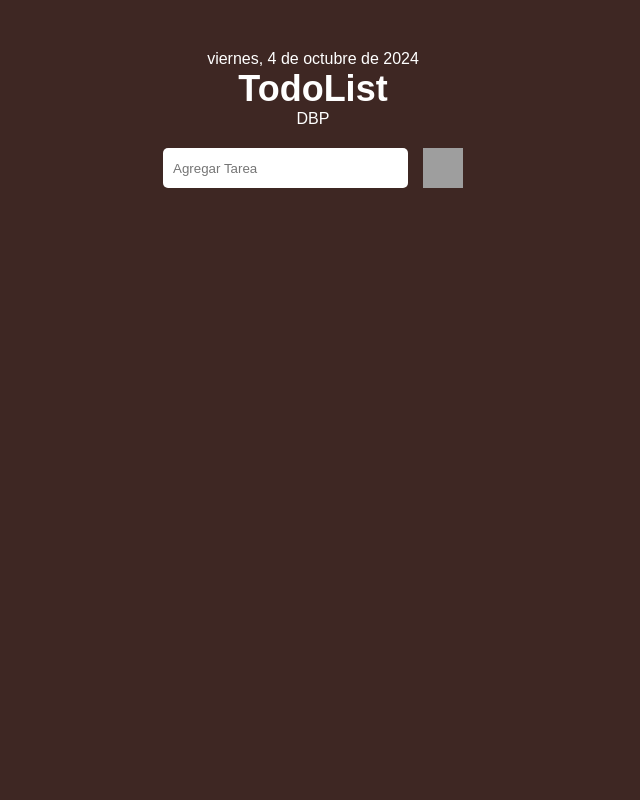
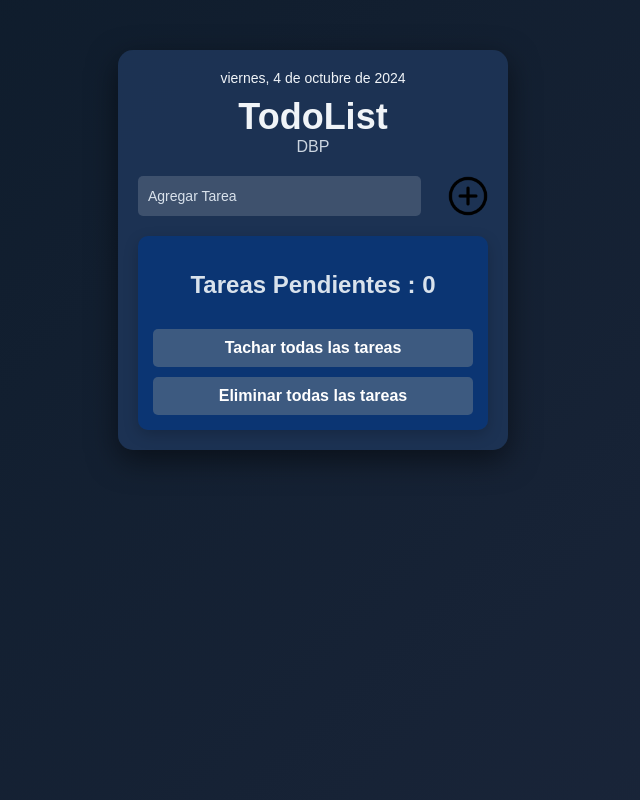
Before and after one commit to FerPonce42/TAREAS-DBEP, a Flask app: page / in a window 1280 px wide. Shown: the whole page, without its empty margins (327-967 px from the left). Run offline with Flask 3, Linux system fonts and the light colour scheme; grey boxes are pictures that could not be loaded.

Commit message:
todo list terminado

```diff
--- a/TODOLIST/app.py
+++ b/TODOLIST/app.py
@@ -13,18 +13,18 @@ def index():
 @app.route("/convert", methods=["POST"])
 def convert():
 
-    # Query for currency exchange rate
+    # Consulta para obtener la tasa de cambio de divisas
     currency = request.form.get("currency")
     res = requests.get(
         "http://data.fixer.io/api/latest",
         params={"access_key": "b42cc38fe4cd5b869888c5a9902aeb3c", "symbols": currency}
     )
 
-    # Make sure request succeeded
+    # Asegurarse de que la solicitud fue exitosa
     if res.status_code != 200:
         return jsonify({"success": False})
 
-    # Make sure currency is in response
+    # Asegurarse de que la moneda esté en la respuesta
     data = res.json()
     if currency not in data.get("rates", []):
         return jsonify({"success": False})
--- a/TODOLIST/static/css/styles.css
+++ b/TODOLIST/static/css/styles.css
@@ -1,26 +1,49 @@
+/* FONDO GENERAL */
 body {
-    font-family: Arial, sans-serif;
-    background-color: #3e2723;
-    color: white;
+    font-family: 'Montserrat', sans-serif;
+    background: linear-gradient(135deg, #0d1b2a, #1b263b);
+    color: #d9e2ec; /* text */
     margin: 0;
     padding: 0;
+    height: 100vh;
+    display: flex;
+    justify-content: flex-start;
+    align-items: center;
+    flex-direction: column;
 }
 
+/* Contenedor principal */
 .container {
-    width: 300px;
-    margin: 0 auto;
-    padding-top: 50px;
+    background-color: rgba(29, 53, 87, 0.9);
+    padding: 20px;
+    border-radius: 15px;
+    box-shadow: 0px 10px 30px rgba(0, 0, 0, 0.5);
+    text-align: center;
+    width: 350px;
+    margin-top: 50px; /* Alinear superiorMENTE*/
 }
 
-.title {
-    text-align: center;
-}
-
+/* TITULO */
 .title h1 {
     margin: 0;
     font-size: 36px;
+    font-weight: 600;
+    color: #f0f4f8;
 }
 
+.title span {
+    font-size: 16px;
+    color: #cbd5e0;
+}
+
+/* FECHA */
+#date {
+    font-size: 14px;
+    margin-bottom: 10px;
+    color: #f0f4f8; /* contraste alto */
+}
+
+/* INPUT, AGREGAR TAREAS */
 .add-task {
     display: flex;
     justify-content: space-between;
@@ -33,17 +56,33 @@ body {
     border-radius: 5px;
     border: none;
     outline: none;
+    font-size: 14px;
+    background-color: rgba(255, 255, 255, 0.15); /* Fondo translúcido para el input */
+    color: #f0f4f8;
+}
+
+.add-task input::placeholder {
+    color: #d9e2ec; /* Placeholder más claro */
 }
 
 .add-task .iconoAdd {
     width: 40px;
     height: 40px;
     cursor: pointer;
+    transition: transform 0.3s ease;
 }
 
+.add-task .iconoAdd:hover {
+    transform: scale(1.1);
+}
+
+/* TAREAS PENDIENTES */
 .task-section {
-    display: none;
     margin-top: 20px;
+    padding: 15px;
+    background-color: rgba(9, 55, 122, 0.85);
+    border-radius: 10px;
+    box-shadow: 0px 5px 15px rgba(0, 0, 0, 0.2);
 }
 
 ul {
@@ -55,15 +94,59 @@ li {
     display: flex;
     justify-content: space-between;
     align-items: center;
+    background-color: rgba(255, 255, 255, 0.15); /* Fondo translúcido más claro */
+    padding: 10px;
+    border-radius: 8px;
     margin-bottom: 10px;
+    box-shadow: 0px 4px 10px rgba(0, 0, 0, 0.2);
+    transition: transform 0.3s ease, background-color 0.3s ease;
+}
+
+li:hover {
+    transform: translateY(-3px);
+    background-color: rgba(255, 255, 255, 0.3);
 }
 
 li p {
     flex-grow: 1;
     margin: 0 10px;
+    text-align: left;
+    color: #d9e2ec; /* Azul claro que destaca sobre el fondo */
+    font-weight: 500;
 }
 
 li img {
     width: 25px;
     cursor: pointer;
+    transition: transform 0.3s ease;
 }
+
+li img:hover {
+    transform: scale(1.2);
+}
+
+/* BOTONES TACHAR / ELIMINAR TAREAS */
+button {
+    width: 100%;
+    padding: 10px;
+    margin-top: 10px;
+    border: none;
+    background-color: #3d5a80; /* Azul intermedio */
+    color: #fff;
+    font-size: 16px;
+    font-weight: bold;
+    border-radius: 5px;
+    transition: background-color 0.3s ease, transform 0.2s ease;
+    cursor: pointer;
+}
+
+button:hover {
+    background-color: #4ebbf5; /* AL PASAR EL MOUSE SOBRE LAS OPCIONES*/
+    transform: translateY(-3px);
+}
+
+/* Tareas tachadas */
+.line-through {
+    text-decoration: line-through;
+    color: #01152e; /* AL TACHAR LAS TAREAS */
+}
```
Also changed, not shown: TODOLIST/static/img/agregar.png (added), TODOLIST/static/img/checked.png (added), TODOLIST/static/img/eliminar.png (added), TODOLIST/static/img/modificar.png (added), TODOLIST/static/img/unchecked.png (added).
